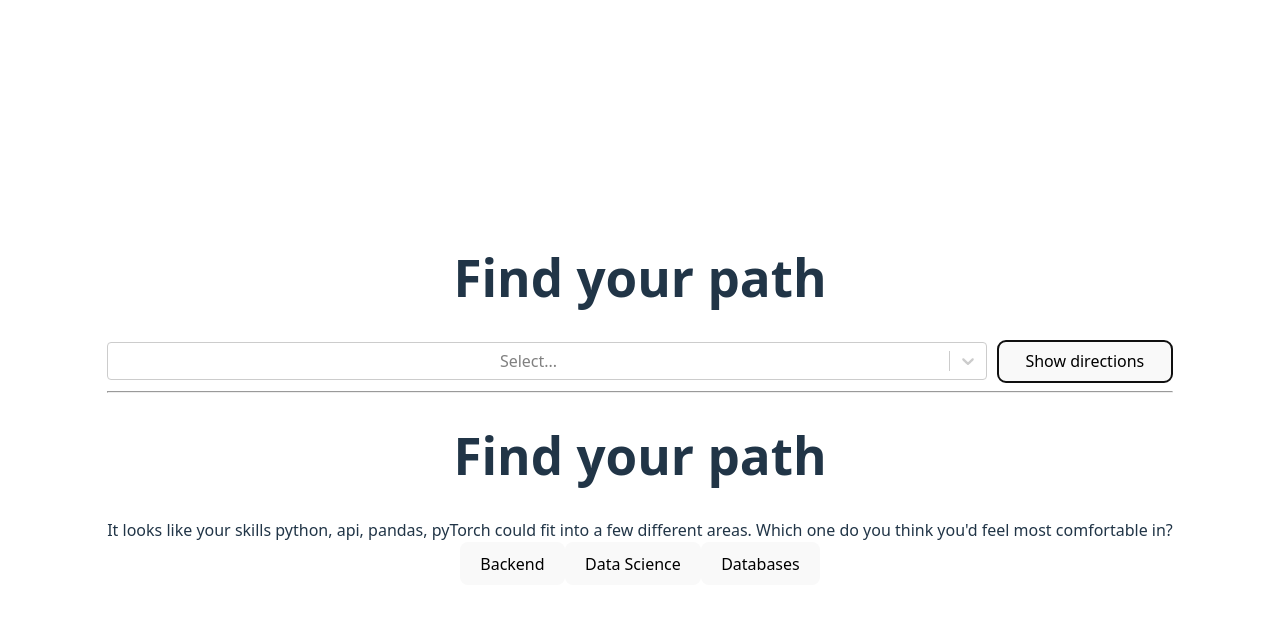
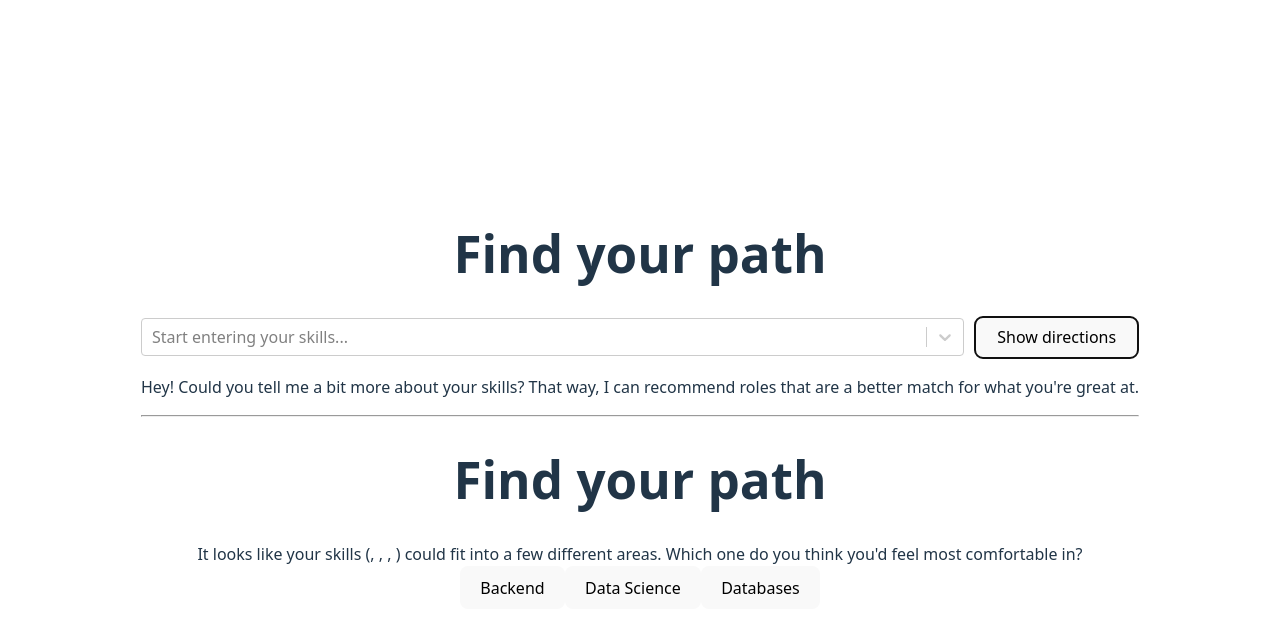
Before and after one commit to ajaciubek/issi_proj, a React (Vite) app in the folder frontend/my-app/: page / in a window 1280 px wide. Both pictures are taken after a click on the button "Show directions". Shown: the top 632 px of the page. Built offline with nearby package versions, Linux system fonts and the light colour scheme.

Commit message:
Add skills management

```diff
--- a/frontend/my-app/src/App.jsx
+++ b/frontend/my-app/src/App.jsx
@@ -13,12 +13,12 @@ function App() {
     {value: "4", label: "pyTorch"}
   ]
   const [skillsOptions, setSkills] = useState(defaultSkillOptions)
-
+  const onSkillsChange = (selectedSkills) => setUserSkills(selectedSkills)
 
   return (
     <>
       <div>
-        <SkillsSelect skillsOptions={skillsOptions}></SkillsSelect>
+        <SkillsSelect skillsOptions={skillsOptions} onSkillsChange={onSkillsChange}></SkillsSelect>
       </div>
       <hr></hr>
       <div>
--- a/frontend/my-app/src/components/PathSelection.jsx
+++ b/frontend/my-app/src/components/PathSelection.jsx
@@ -8,7 +8,7 @@ export default function PathSelection({userSkills, positionCateogries}) {
         <div>
             <h1>Find your path</h1>
             <div>
-                It looks like your skills {userSkills.join(", ")} could fit into a few different areas.
+                It looks like your skills ({userSkills.map(skill => skill.label).join(", ")}) could fit into a few different areas.
             Which one do you think you'd feel most comfortable in?
             </div>
             <div>
--- a/frontend/my-app/src/components/SkillsSelect.jsx
+++ b/frontend/my-app/src/components/SkillsSelect.jsx
@@ -1,7 +1,26 @@
-import React from 'react';
+import React, { useState } from 'react';
 import Select from 'react-select';
 
-export default function SkillsSelect({ skillsOptions }) {
+export default function SkillsSelect({skillsOptions, onSkillsChange}) {
+
+    const [selection, setSelection] = useState([])
+    const [displayWarning, setDisplayWarning] = useState(false)
+    const onChange = (
+        newValue,
+        actionMeta
+      ) => {
+        setSelection(newValue)
+      }
+    const onSubmit = () => {
+        if (selection.length <= 3) {
+            setDisplayWarning (true)
+        }
+        else {
+            setDisplayWarning (false)
+            onSkillsChange(selection)
+        }
+    }
+
     return (
         <div>
             <h1>Find your path</h1>
@@ -19,8 +38,26 @@ export default function SkillsSelect({ skillsOptions }) {
                     options={skillsOptions}
                     className="basic-multi-select"
                     classNamePrefix="select"
+                    onChange={onChange}
+                    placeholder="Start entering your skills..."
+                    styles={{
+                        menu: provided => ({
+                            ...provided,
+                            textAlign: 'left'
+                        }),
+                        placeholder: (provided) => ({
+                            ...provided,
+                            textAlign: 'left',
+                        }),
+                    }}
                 />
-                <button>Show directions</button>
+                <button onClick={onSubmit}>Show directions</button>
+            </div>
+            <div>
+            {displayWarning && <p>
+                    Hey! Could you tell me a bit more about your skills?
+            That way, I can recommend roles that are a better match for what you're great at.
+                </p>}
             </div>
         </div>
     );
```
